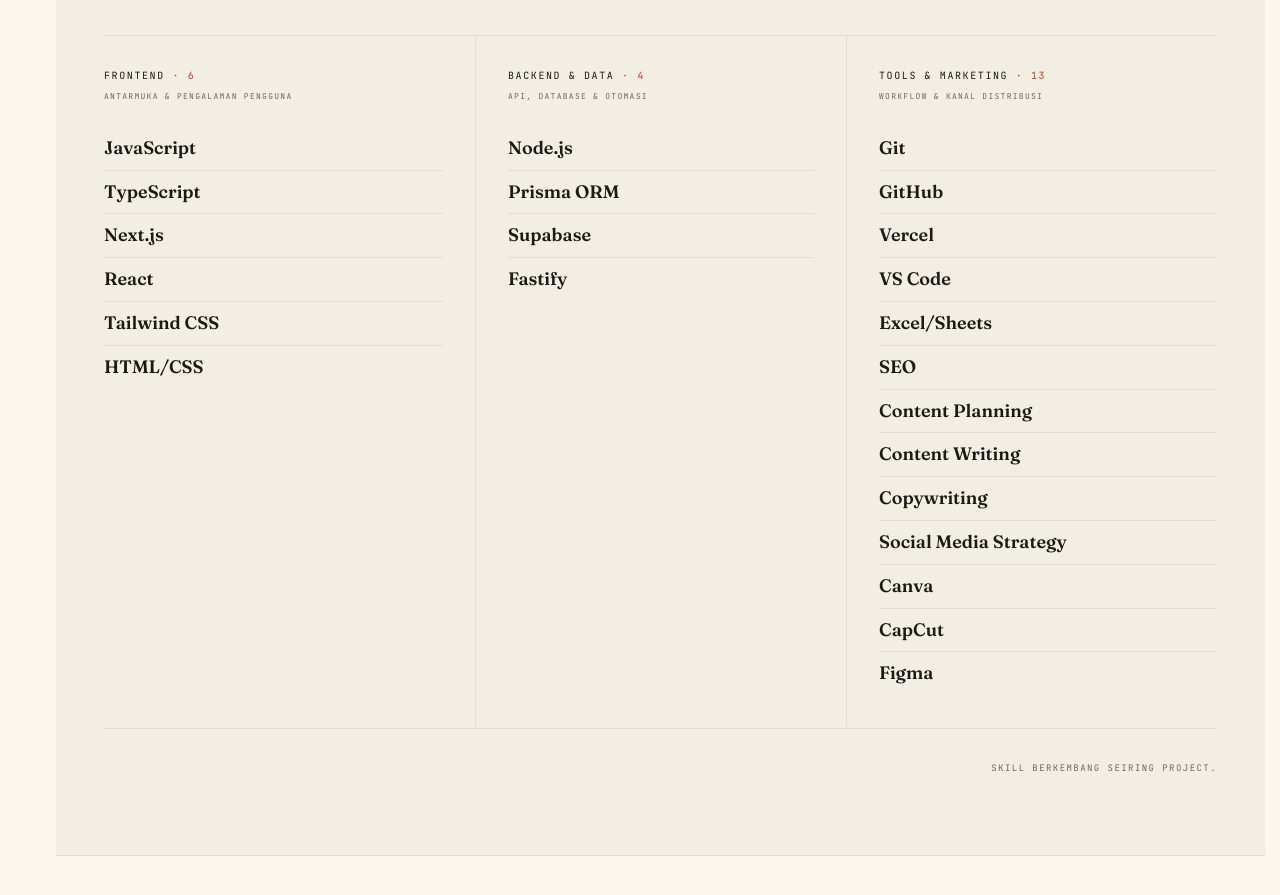
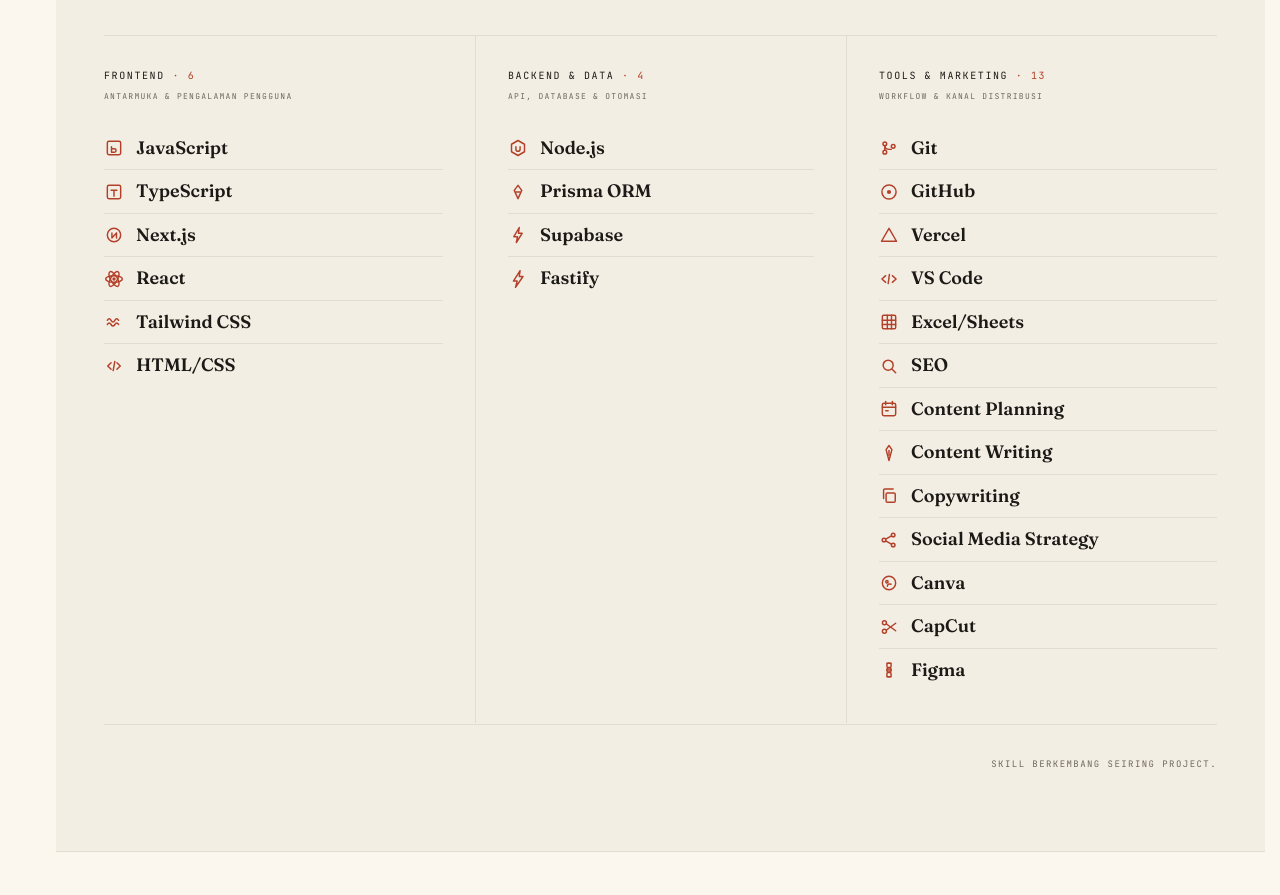
Before and after one commit to fiilmudhori26/portfolio-3d, a Next.js app: page / in a window 1280 px wide. Shown: the part 7883-8778 px from the top of the page. Built offline with nearby package versions, Linux system fonts and the light colour scheme.

Commit message:
feat: ikon per skill di section Skills

```diff
--- a/components/icons.tsx
+++ b/components/icons.tsx
@@ -94,6 +94,167 @@ export const SECTION_ICONS = {
 
 export type SectionIconKey = keyof typeof SECTION_ICONS
 
+/* ── Skill icons ───────────────────────────────────────────── */
+
+export const SKILL_ICONS: Record<string, () => JSX.Element> = {
+  JavaScript: () => (
+    <LineIcon>
+      <rect x="4" y="4" width="16" height="16" rx="2" />
+      <path d="M9 16.5v-6M9 13h3.5a2 2 0 0 1 0 4H9" />
+    </LineIcon>
+  ),
+  TypeScript: () => (
+    <LineIcon>
+      <rect x="4" y="4" width="16" height="16" rx="2" />
+      <path d="M8.5 10h7M12 10v7" />
+    </LineIcon>
+  ),
+  'Next.js': () => (
+    <LineIcon>
+      <circle cx="12" cy="12" r="8" />
+      <path d="M9.5 15.5L15 9.5M9.5 9.5v6M15 9.5v6" />
+    </LineIcon>
+  ),
+  React: () => (
+    <LineIcon>
+      <circle cx="12" cy="12" r="2" fill="currentColor" stroke="none" />
+      <ellipse cx="12" cy="12" rx="10" ry="4" />
+      <ellipse cx="12" cy="12" rx="10" ry="4" transform="rotate(60 12 12)" />
+      <ellipse cx="12" cy="12" rx="10" ry="4" transform="rotate(120 12 12)" />
+    </LineIcon>
+  ),
+  'Tailwind CSS': () => (
+    <LineIcon>
+      <path d="M4 10c1.5-2.5 3-2.5 4.5 0s3 2.5 4.5 0 3-2.5 4.5 0" />
+      <path d="M4 15c1.5-2.5 3-2.5 4.5 0s3 2.5 4.5 0 3-2.5 4.5 0" />
+    </LineIcon>
+  ),
+  'HTML/CSS': () => (
+    <LineIcon>
+      <path d="M8.5 8L4.5 12l4 4" />
+      <path d="M15.5 8l4 4-4 4" />
+      <path d="M13 6.5l-2 11" />
+    </LineIcon>
+  ),
+  'Node.js': () => (
+    <LineIcon>
+      <path d="M12 3l7.8 4.5v9L12 21l-7.8-4.5v-9z" />
+      <path d="M9.5 10.5v3a2.5 2.5 0 0 0 5 0v-3" />
+    </LineIcon>
+  ),
+  'Prisma ORM': () => (
+    <LineIcon>
+      <path d="M12 4l4.5 6-4.5 10L7.5 10z" />
+      <path d="M9.5 12h5" />
+    </LineIcon>
+  ),
+  Supabase: () => (
+    <LineIcon>
+      <path d="M13.5 3L7 14h4.5L10 21l7-11h-4.5z" />
+    </LineIcon>
+  ),
+  Fastify: () => (
+    <LineIcon>
+      <path d="M14.5 2L6.5 14.5H11L9 22l9-13h-4.5z" />
+    </LineIcon>
+  ),
+  Git: () => (
+    <LineIcon>
+      <circle cx="7" cy="7" r="2.25" />
+      <circle cx="7" cy="17" r="2.25" />
+      <circle cx="17" cy="10" r="2.25" />
+      <path d="M7 9.25v5.5" />
+      <path d="M7 9.25c0 3.6 2 4.4 5.5 4.4h2.2" />
+    </LineIcon>
+  ),
+  GitHub: () => (
+    <LineIcon>
+      <circle cx="12" cy="12" r="8.5" />
+      <circle cx="12" cy="12" r="2.5" fill="currentColor" stroke="none" />
+    </LineIcon>
+  ),
+  Vercel: () => (
+    <LineIcon>
+      <path d="M12 4l9 15.5H3z" />
+    </LineIcon>
+  ),
+  'VS Code': () => (
+    <LineIcon>
+      <path d="M8 8l-4.5 4 4.5 4" />
+      <path d="M16 8l4.5 4-4.5 4" />
+      <path d="M12.5 6.5l-1.5 11" />
+    </LineIcon>
+  ),
+  'Excel/Sheets': () => (
+    <LineIcon>
+      <rect x="4" y="4" width="16" height="16" rx="1.5" />
+      <path d="M4 10h16" />
+      <path d="M4 15h16" />
+      <path d="M10 4v16" />
+      <path d="M15 4v16" />
+    </LineIcon>
+  ),
+  SEO: () => (
+    <LineIcon>
+      <circle cx="11" cy="11" r="6" />
+      <path d="M15.5 15.5L20 20" />
+    </LineIcon>
+  ),
+  'Content Planning': () => (
+    <LineIcon>
+      <rect x="4" y="5" width="16" height="15" rx="2" />
+      <path d="M8 3v4" />
+      <path d="M16 3v4" />
+      <path d="M4 10h16" />
+      <path d="M8 14h3" />
+    </LineIcon>
+  ),
+  'Content Writing': () => (
+    <LineIcon>
+      <path d="M12 3l3.5 5L12 21l-3.5-13z" />
+      <path d="M12 9v6" />
+    </LineIcon>
+  ),
+  Copywriting: () => (
+    <LineIcon>
+      <rect x="8.5" y="8.5" width="11" height="11" rx="1.5" />
+      <path d="M5.5 15V5a1.5 1.5 0 0 1 1.5-1.5h10" />
+    </LineIcon>
+  ),
+  'Social Media Strategy': () => (
+    <LineIcon>
+      <circle cx="6" cy="12" r="2.2" />
+      <circle cx="17" cy="6" r="2.2" />
+      <circle cx="17" cy="18" r="2.2" />
+      <path d="M8 11l7-4" />
+      <path d="M8 13l7 4" />
+    </LineIcon>
+  ),
+  Canva: () => (
+    <LineIcon>
+      <circle cx="12" cy="12" r="8" />
+      <circle cx="9.5" cy="10.5" r="1.4" />
+      <path d="M14.5 13.5a3 3 0 0 0-4.5 2.5" />
+    </LineIcon>
+  ),
+  CapCut: () => (
+    <LineIcon>
+      <circle cx="6.5" cy="7" r="2.4" />
+      <circle cx="6.5" cy="17" r="2.4" />
+      <path d="M9 8.4L20 16.5" />
+      <path d="M9 15.6L20 7.5" />
+    </LineIcon>
+  ),
+  Figma: () => (
+    <LineIcon>
+      <path d="M9.5 4h5M9.5 12h5M9.5 20h5" />
+      <rect x="9.5" y="4" width="5" height="5" rx="1.5" />
+      <rect x="9.5" y="9.5" width="5" height="5" rx="1.5" />
+      <rect x="9.5" y="15" width="5" height="5" rx="1.5" />
+    </LineIcon>
+  ),
+}
+
 /* ── Project icons ─────────────────────────────────────────── */
 
 export const PROJECT_ICONS: Record<string, JSX.Element> = {
--- a/components/sections/Skills.tsx
+++ b/components/sections/Skills.tsx
@@ -2,6 +2,7 @@
 
 import { skills as skillsData } from '@/lib/data'
 import { useIntersectionShow } from '@/lib/hooks'
+import { SKILL_ICONS } from '@/components/icons'
 
 const COLUMNS: Array<{ label: string; groups: Array<keyof typeof skillsData>; note: string }> = [
   { label: 'Frontend', groups: ['frontend'], note: 'Antarmuka & pengalaman pengguna' },
@@ -40,8 +41,11 @@ export default function Skills() {
                   {items.map((s) => (
                     <li
                       key={s.name}
-                      className="border-t border-line py-2.5 first:border-t-0"
+                      className="flex items-center gap-3 border-t border-line py-2.5 first:border-t-0"
                     >
+                      <span className="w-5 h-5 flex-shrink-0 text-accent [&>svg]:w-full [&>svg]:h-full" aria-hidden="true">
+                        {SKILL_ICONS[s.name]?.() ?? null}
+                      </span>
                       <span className="font-display font-semibold text-lg text-ink leading-tight">{s.name}</span>
                     </li>
                   ))}
```
